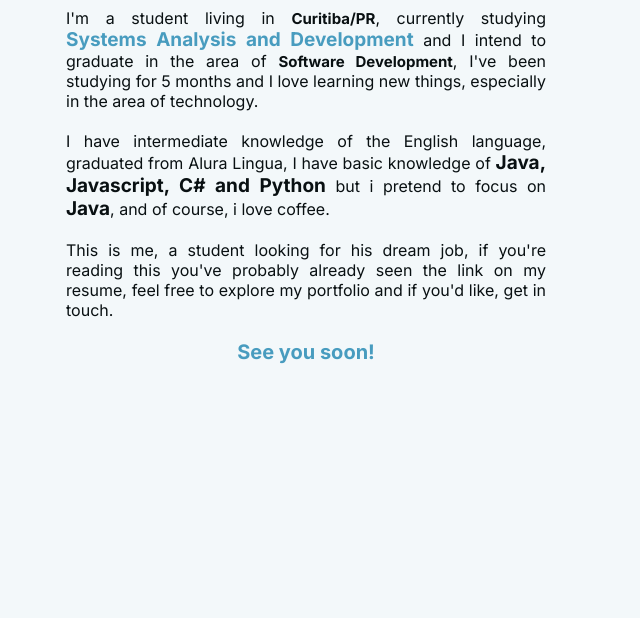
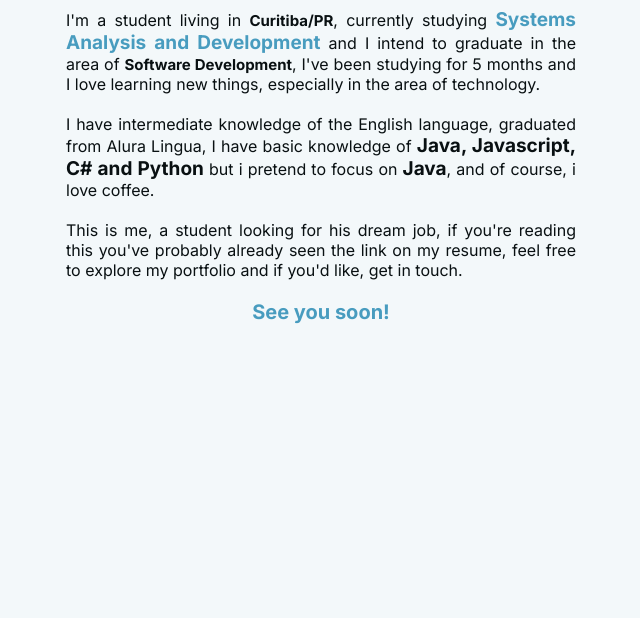
Before and after one commit to ViniciusSantosRibeiro/MyWebsite, a plain HTML site: page aboutme.html in a window 1280 px wide. Shown: the part 182-800 px from the top of the page, without its empty margins (319-959 px from the left). Drawn offline with nearby package versions, Linux system fonts and the light colour scheme.

Commit message:
Update styles.css

```diff
--- a/styles.css
+++ b/styles.css
@@ -51,7 +51,7 @@ h1, h2, h3, h4, h5 {
 }
 
 #content{
-    padding-right: 30px;
+    /*padding-right: 30px;*/
     color: #091012;
     margin: 0;
 }
```
